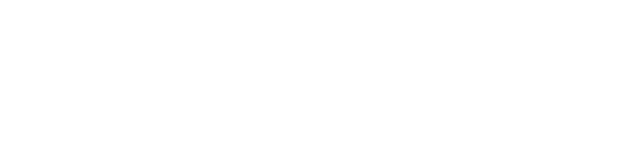
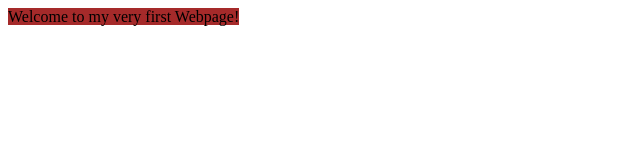
Before and after one commit to zylarlab/first-repo, a plain HTML site: page index.html in a window 1280 px wide. Shown: the whole page, without its empty margins (0-640 px from the left). Drawn offline with Linux system fonts and the light colour scheme.

Commit message:
first commit

```diff
--- a/index.html
+++ b/index.html
@@ -8,7 +8,7 @@
 </head>
 
 <body>
-
+    <span style="background-color: brown;">Welcome to my very first Webpage!</span>
 </body>
 
 </html>
```
